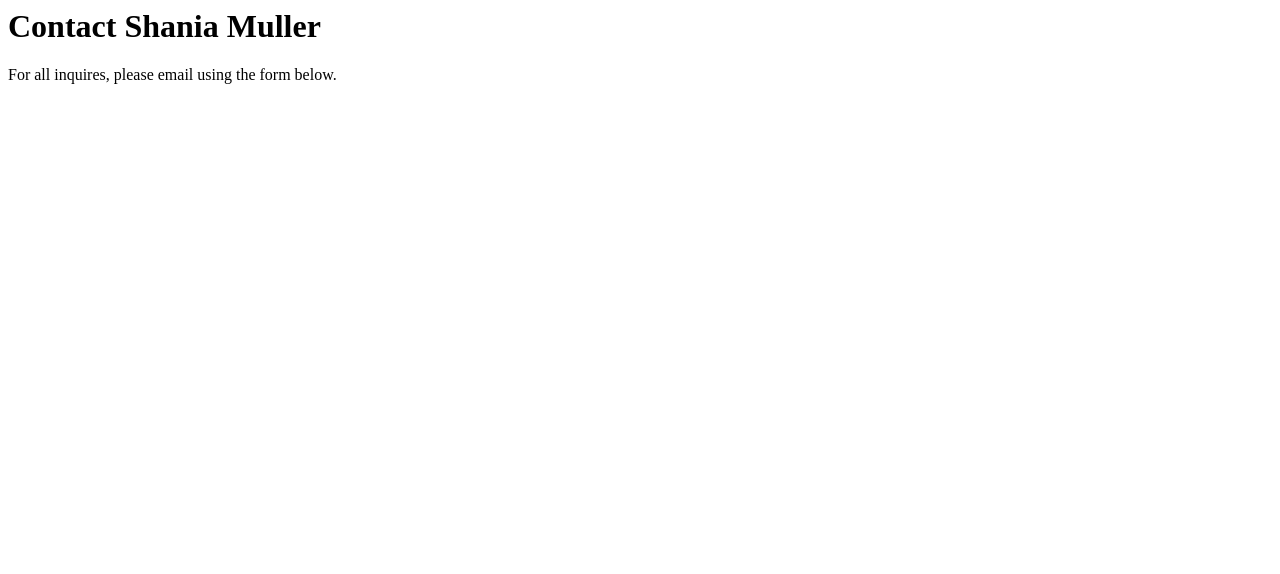
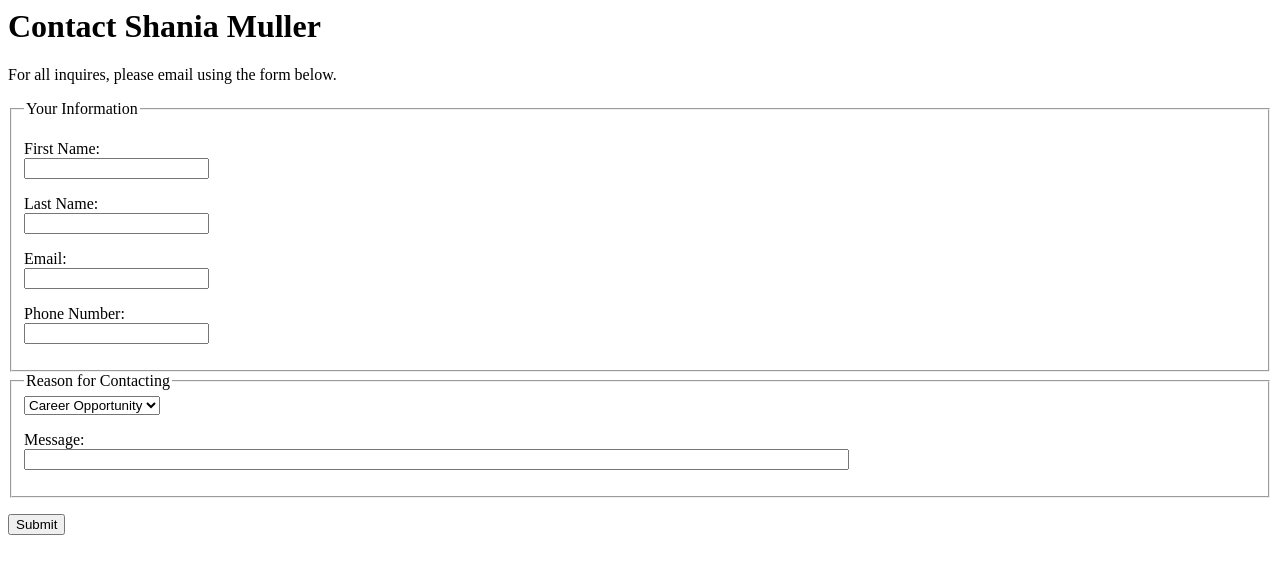
Before and after one commit to syanismu/Lab-03, a plain HTML site: page index.html in a window 1280 px wide. Drawn offline with Linux system fonts and the light colour scheme.

Commit message:
Added forms

```diff
--- a/index.html
+++ b/index.html
@@ -14,7 +14,48 @@
             <p>For all inquires, please email using the form below.</p>
         </header>
 
+        <form action="thanks.html" netlify method="post">
+            <fieldset>
+                <legend>Your Information</legend>
+                <p>
+                    <label for="firstName">First Name:</label><br>
+                    <input type="text" name="firstName" id="firstName">
+                </p>
 
+                <p>
+                    <label for="lastName">Last Name:</label><br>
+                    <input type="text" name="lastName" id="lastName">
+                </p>
+
+                <p>
+                    <label for="email">Email:</label><br>
+                    <input type="email" name="email" id="email">
+                </p>
+
+                <p>
+                    <label for="phone">Phone Number:</label><br>
+                    <input type="tel" name="phone" id="phone">
+                </p>
+            </fieldset>
+
+            <fieldset>
+                <legend>Reason for Contacting</legend>
+                <select name="reason" id="reason">
+                    <option value="careerOpportunity">Career Opportunity</option>
+                    <option value="businessProposal">Business Proposal</option>
+                    <option value="generalInquiry">General Inquiry</option>
+                </select>
+
+                <p>
+                    <label for="message">Message:</label><br>
+                    <input type="text" size="100" name="message" id="message">
+                </p>
+            </fieldset>
+
+            <p>
+                <button type="submit">Submit</button>
+            </p>
+        </form>
     </main>
 </body>
 </html>
```
